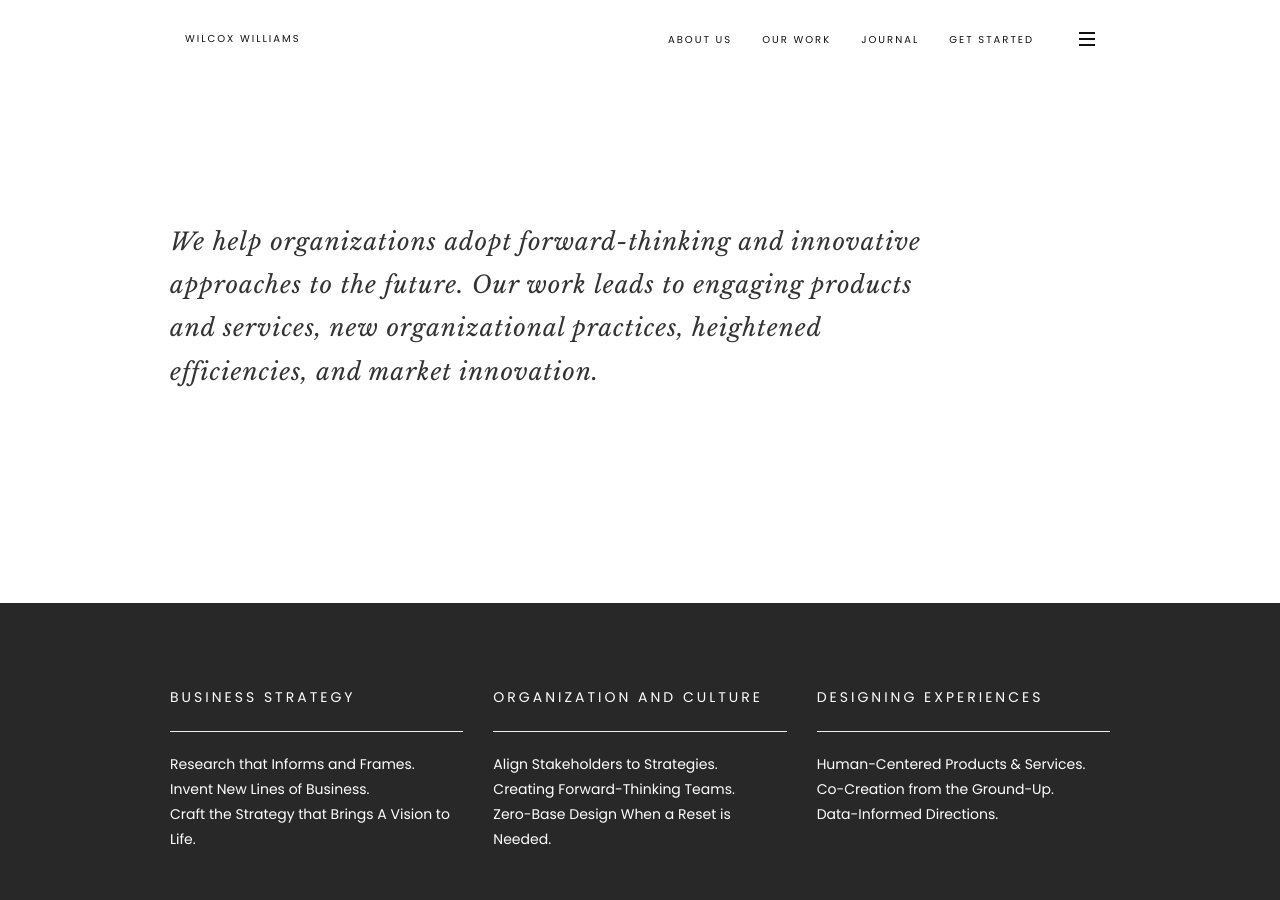
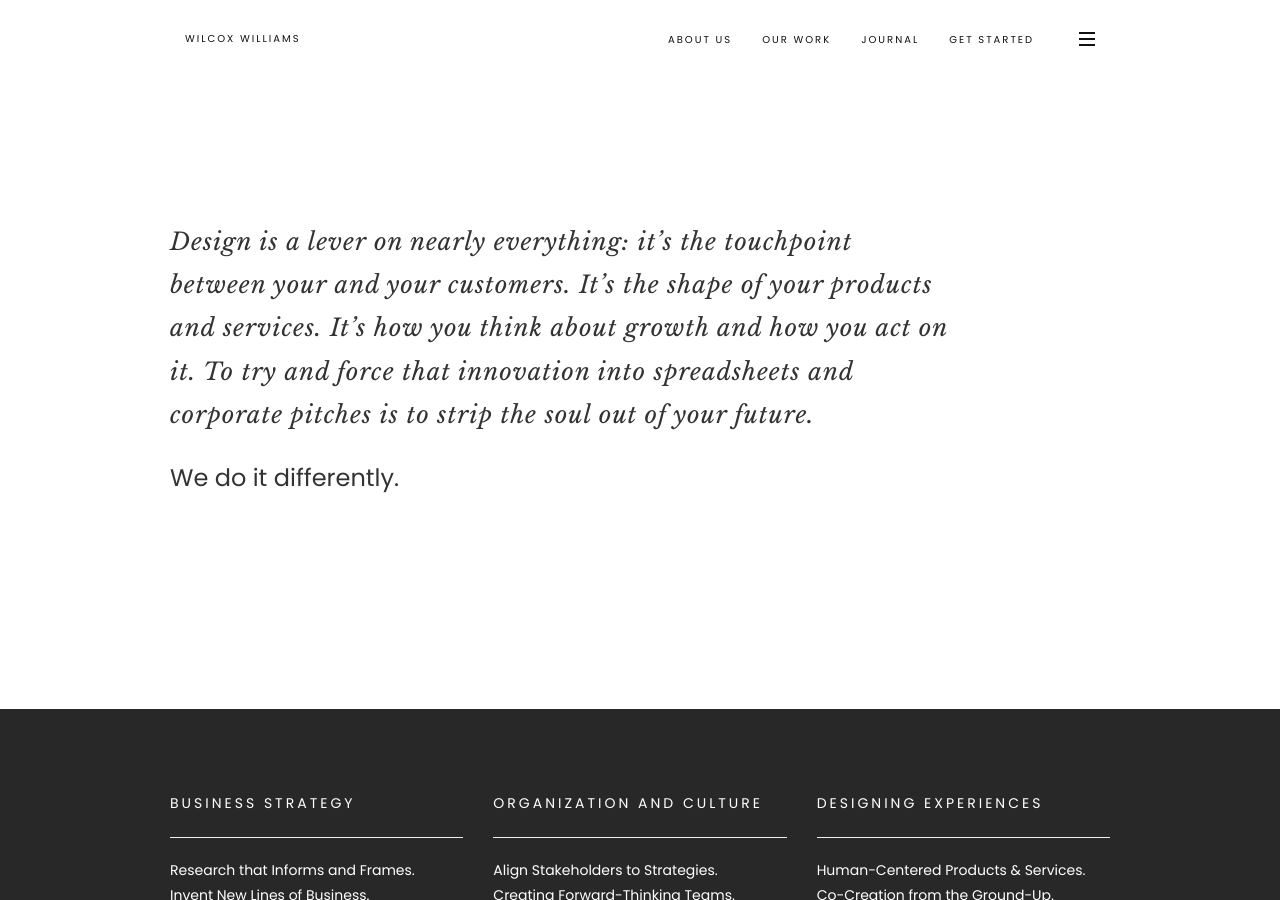
Before and after one commit to rwcstudio/wilcoxwilliams.github.io, a Jekyll site: the page built from work.html, in a window 1280 px wide and 900 px high. Built offline with Jekyll 4.4.1, drawn with Linux system fonts in a browser that asks for light colours.

Commit message:
photos and quotes

```diff
--- a/work.html
+++ b/work.html
@@ -9,7 +9,7 @@ layout: default
 <div class="row">
 <div class="col-sm-12 col-md-10 col-lg-10">
 <h2 class="font-serif">
-We help organizations adopt forward-thinking and innovative approaches to the future. Our work leads to engaging products and services, new organizational practices, heightened efficiencies, and market innovation.
+Design is a lever on nearly everything: it’s the touchpoint between your and your customers. It’s the shape of your products and services. It’s how you think about growth and how you act on it. To try and force that innovation into spreadsheets and corporate pitches is to strip the soul out of your future.</h2><h2>We do it differently.
 </h2>
 </div>
 </div>
@@ -46,7 +46,7 @@ Data-Informed Directions.
 </section>
 
 <!-- STANDARD IMAGE SMALL -->
-<section class="module module-parallax bg-dark-60" data-background="assets/images/hero-alex.jpg">
+<section class="module module-parallax bg-dark-60" data-background="assets/images/hero-whiteboard2.jpg">
 <div class="container">
 <!-- MODULE TITLE -->
 <div class="row">
```
Also changed, not shown: getstarted.html (+0 -14 lines).
